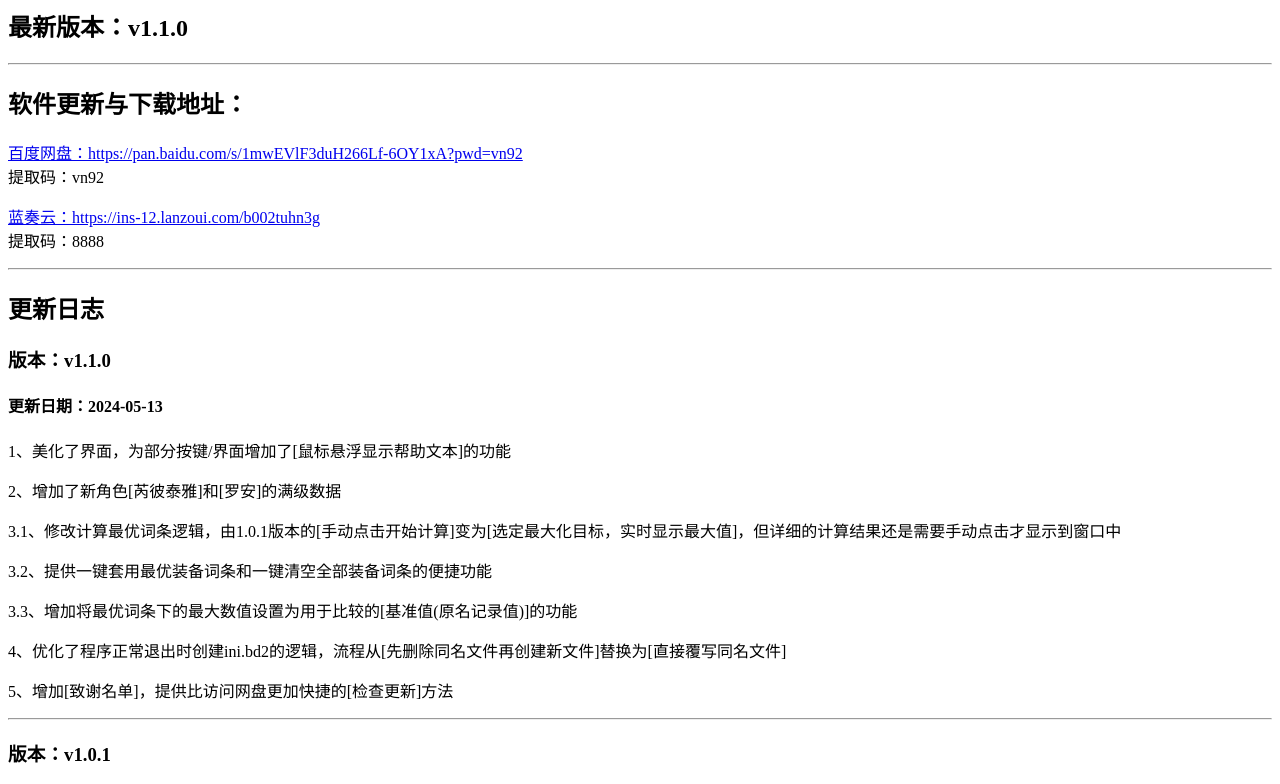
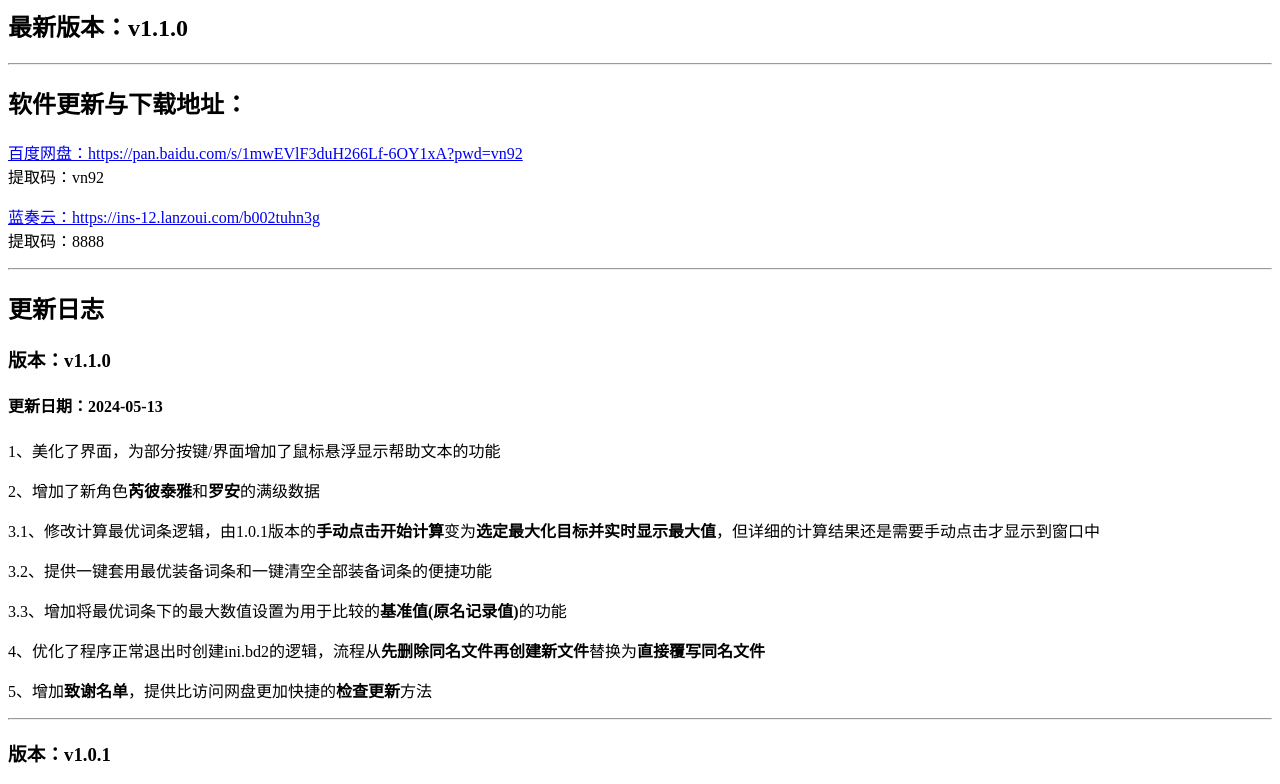
Before and after one commit to CheckForUpdate/BD2Calculator, a plain HTML site: page index.html in a window 1280 px wide. Shown: the top 784 px of the page. Drawn offline with Linux system fonts and the light colour scheme.

Commit message:
Update index.html

```diff
--- a/index.html
+++ b/index.html
@@ -15,13 +15,13 @@
 
         <h3>版本：v1.1.0</h3>
         <h4>更新日期：2024-05-13</h4>
-	<p>1、美化了界面，为部分按键/界面增加了[鼠标悬浮显示帮助文本]的功能</p>
-        <p>2、增加了新角色[芮彼泰雅]和[罗安]的满级数据</p>
-        <p>3.1、修改计算最优词条逻辑，由1.0.1版本的[手动点击开始计算]变为[选定最大化目标，实时显示最大值]，但详细的计算结果还是需要手动点击才显示到窗口中</p>
+	<p>1、美化了界面，为部分按键/界面增加了鼠标悬浮显示帮助文本</b>的功能</p>
+        <p>2、增加了新角色<b>芮彼泰雅</b>和<b>罗安</b>的满级数据</p>
+        <p>3.1、修改计算最优词条逻辑，由1.0.1版本的<b>手动点击开始计算</b>变为<b>选定最大化目标并实时显示最大值</b>，但详细的计算结果还是需要手动点击才显示到窗口中</p>
 	<p>3.2、提供一键套用最优装备词条和一键清空全部装备词条的便捷功能</p>
-	<p>3.3、增加将最优词条下的最大数值设置为用于比较的[基准值(原名记录值)]的功能</p>
-        <p>4、优化了程序正常退出时创建ini.bd2的逻辑，流程从[先删除同名文件再创建新文件]替换为[直接覆写同名文件]</p>
-        <p>5、增加[致谢名单]，提供比访问网盘更加快捷的[检查更新]方法</p>
+	<p>3.3、增加将最优词条下的最大数值设置为用于比较的<b>基准值(原名记录值)</b>的功能</p>
+        <p>4、优化了程序正常退出时创建ini.bd2的逻辑，流程从<b>先删除同名文件再创建新文件</b>替换为<b>直接覆写同名文件</b></p>
+        <p>5、增加<b>致谢名单</b>，提供比访问网盘更加快捷的<b>检查更新</b>方法</p>
 	<hr>
 
         <h3>版本：v1.0.1</h3>
```
